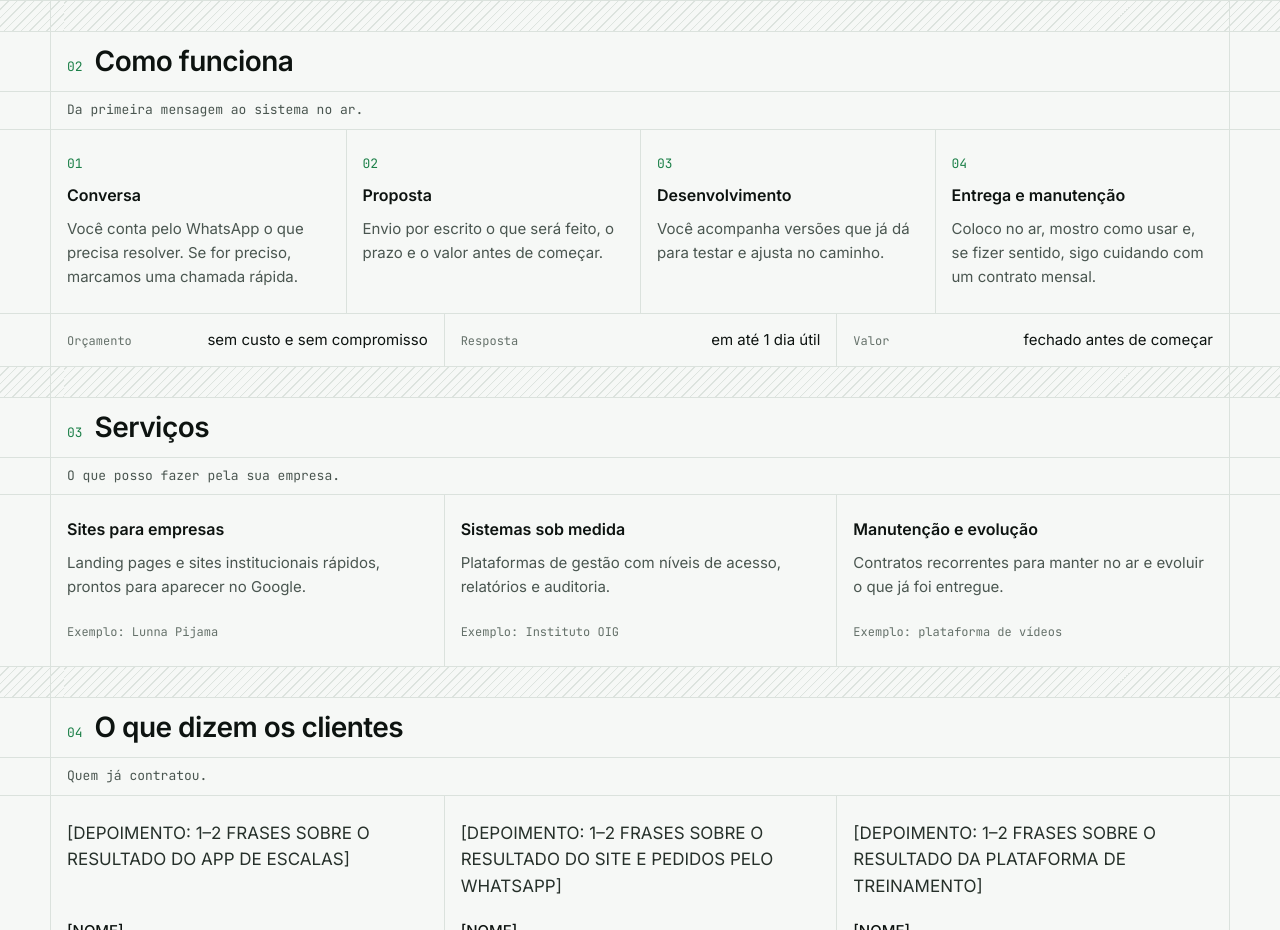
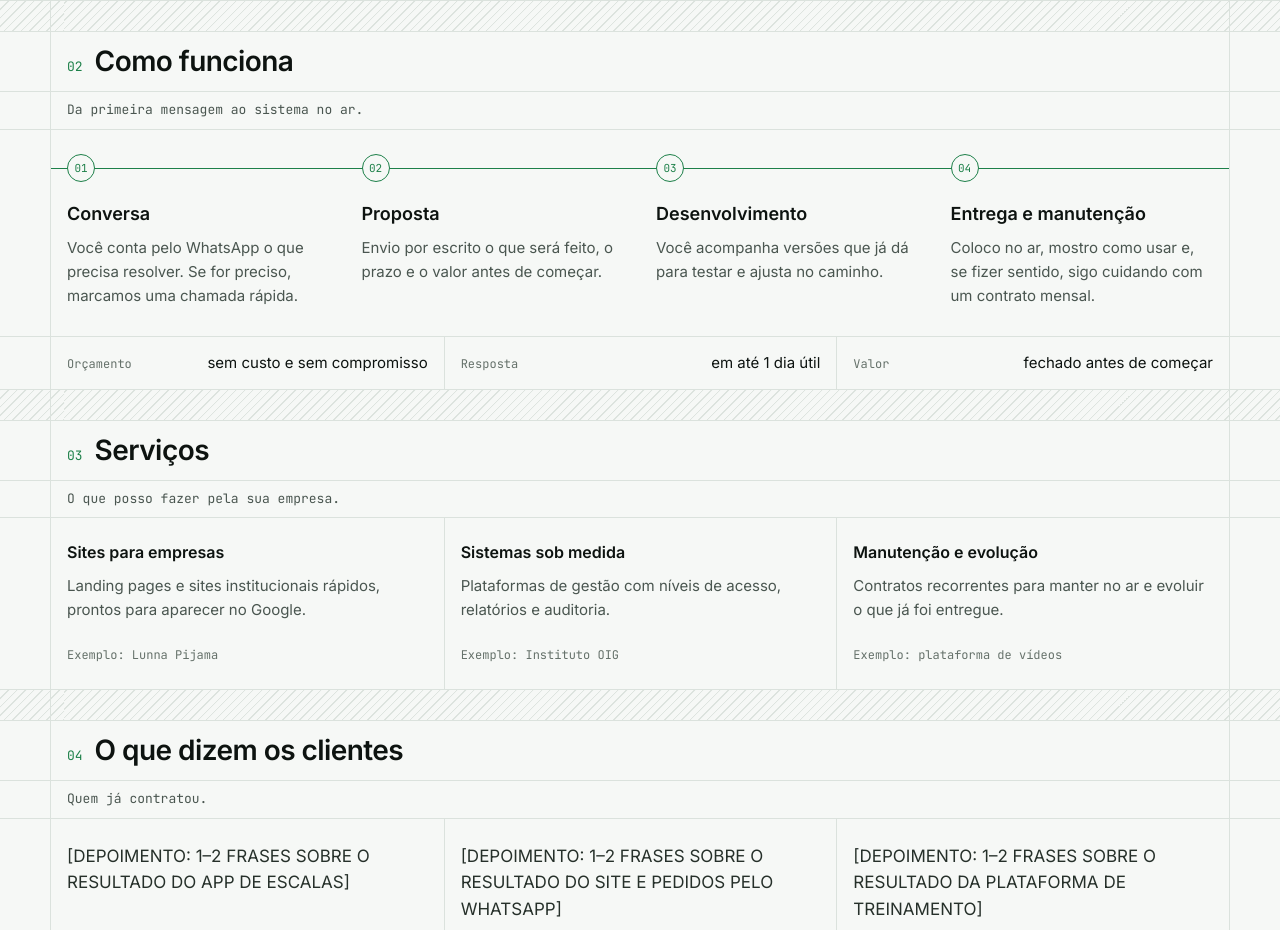
Before and after one commit to georgepxto/Portfolio, an Astro site: page / in a window 1280 px wide. Shown: the part 2978-3908 px from the top of the page. Built offline with nearby package versions, Linux system fonts and the light colour scheme; Astro itself is replaced by a stand-in of ours; animation ran at ten frames a second.

Commit message:
feat: turn how it works into an animated timeline

```diff
--- a/src/components/ProcessSteps.astro
+++ b/src/components/ProcessSteps.astro
@@ -12,11 +12,15 @@
 ---
 
 <GridRow>
-  <ol class="steps" role="list" data-reveal>
+  <ol class="steps" role="list" data-timeline>
     {
       steps.map((step, index) => (
         <li class="step">
-          <span class="step-number mono" aria-hidden="true">{padIndex(index + 1)}</span>
+          <span class="track" aria-hidden="true">
+            <span class="track-line" />
+            <span class="track-fill" data-tl />
+            <span class="node mono">{padIndex(index + 1)}</span>
+          </span>
           <h3>{step.title}</h3>
           <p>{step.description}</p>
         </li>
@@ -49,22 +53,60 @@
     flex-direction: column;
     gap: 10px;
     min-width: 0;
-    padding: 24px 16px;
+    padding: 24px 0 28px;
   }
 
-  .step + .step {
-    border-left: 1px solid var(--border);
+  .track {
+    position: relative;
+    display: block;
+    height: 28px;
+    margin-bottom: 10px;
   }
 
-  .step-number {
-    font-size: 13px;
+  .track-line,
+  .track-fill {
+    position: absolute;
+    top: 13.5px;
+    left: 0;
+    width: 100%;
+    height: 1px;
+  }
+
+  .track-line {
+    background: var(--border-strong);
+  }
+
+  .track-fill {
+    background: var(--accent);
+    transform-origin: left;
+  }
+
+  .node {
+    position: absolute;
+    top: 0;
+    left: 16px;
+    display: grid;
+    place-items: center;
+    width: 28px;
+    height: 28px;
+    border: 1px solid var(--accent);
+    border-radius: 50%;
+    background: var(--bg);
+    font-size: 11px;
+    line-height: 1;
     color: var(--accent);
   }
 
+  h3,
+  .step p {
+    padding-left: 16px;
+    padding-right: 16px;
+  }
+
   h3 {
-    font-size: 16px;
+    font-size: 18px;
     font-weight: 600;
-    line-height: 1.35;
+    line-height: 1.3;
   }
 
   .step p {
@@ -107,10 +149,6 @@
       grid-template-columns: repeat(2, minmax(0, 1fr));
     }
 
-    .step:nth-child(odd) {
-      border-left: 0;
-    }
-
     .step:nth-child(n + 3) {
       border-top: 1px solid var(--border);
     }
@@ -133,7 +171,6 @@
     }
 
     .step + .step {
-      border-left: 0;
       border-top: 1px solid var(--border);
     }
   }
--- a/src/scripts/motion.ts
+++ b/src/scripts/motion.ts
@@ -84,6 +84,24 @@
   });
 };
 
+const timeline = (list: HTMLElement) => {
+  list.dataset.revealed = '';
+
+  Array.from(list.children).forEach((step, index) => {
+    fadeUp(step, 120 + 300 * index);
+    const fill = step.querySelector('[data-tl]');
+    if (!fill) return;
+    settle(
+      fill.animate([{ transform: 'scaleX(0)' }, { transform: 'scaleX(1)' }], {
+        duration: 520,
+        delay: 200 + 300 * index,
+        easing: 'cubic-bezier(.6, 0, .4, 1)',
+        fill: 'backwards',
+      }),
+    );
+  });
+};
+
 const words = (heading: HTMLElement) => {
   heading.dataset.revealed = '';
   Array.from(heading.children).forEach((word, index) => fadeUp(word, index * 70, 48, 1000));
@@ -146,6 +164,7 @@
 
   add('[data-reveal]', reveal);
   add('[data-words]', words);
+  add('[data-timeline]', timeline);
   add('[data-contrib-wave]', wave);
 
   if (!('IntersectionObserver' in window)) {
--- a/src/styles/global.css
+++ b/src/styles/global.css
@@ -61,10 +61,15 @@
 html.motion [data-reveal]:not([data-revealed]) > *,
 html.motion [data-words]:not([data-revealed]) > *,
 html.motion [data-contrib-wave]:not([data-revealed]) .cell,
+html.motion [data-timeline]:not([data-revealed]) > *,
 html.motion:not(.hero-in) [data-hero='avatar'],
 html.motion:not(.hero-in) [data-hero='list'] > *,
 html.motion:not(.hero-in) [data-hero='cta'] {
   opacity: 0;
+}
+
+html.motion [data-timeline]:not([data-revealed]) [data-tl] {
+  transform: scaleX(0);
 }
 
 html.motion:not(.hero-in) [data-hero='line'],
```
